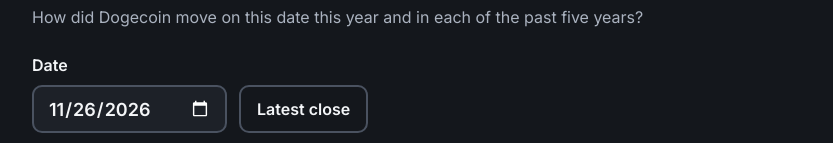
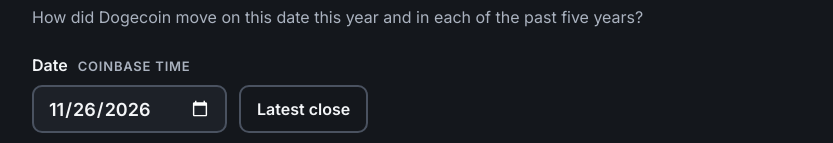
Before and after one commit to LOUIEFISH/louiefish.github.io, a plain HTML site: page doge-tracker/index.html in a window 1280 px wide. Shown: the part 163-306 px from the top of the page, without its empty margins (222-1055 px from the left). Drawn offline with Linux system fonts and the light colour scheme; no server answers.

Commit message:
Tracker: COINBASE TIME label next to Date
Co-Authored-By: Claude Opus 5.5 <noreply@anthropic.com>
Claude-Session: https://claude.ai/code/session_01Fo58rsnLtQ2jbr4Wor9TX4

```diff
--- a/doge-tracker/index.html
+++ b/doge-tracker/index.html
@@ -37,6 +37,7 @@ tr:last-child td{border-bottom:0}
 td.num{text-align:right;font-variant-numeric:tabular-nums;white-space:nowrap}
 .UP{color:var(--up)}.DOWN{color:var(--dn)}.NO{color:var(--no)}
 .chg{font-weight:700;white-space:nowrap}
+.ct{color:var(--mute);font-size:13px;letter-spacing:.06em;margin-left:6px}
 .src{color:var(--mute);font-size:14px;margin-top:20px}
 @media(max-width:600px){table{font-size:15px}.stack thead{display:none}.stack tr{display:grid;padding:10px 14px;border-bottom:1px solid var(--line)}.stack td{display:flow-root;border:0;padding:4px 0;padding-inline-start:8.5em;text-align:start}.stack td::before{content:attr(data-l);float:inline-start;width:7.75em;margin-inline-start:-8.5em;color:var(--mute);font-size:14px}}
 </style></head><body>
@@ -44,7 +45,7 @@ td.num{text-align:right;font-variant-numeric:tabular-nums;white-space:nowrap}
 <a class="home" href="../">RETURN HOME</a>
 <h1>DOGECOIN SPIKE TRACKER</h1>
 <p class="q">How did Dogecoin move on this date this year and in each of the past five years?</p>
-<div class="row"><div><label for="d">Date</label><input type="date" id="d"></div><button id="today" type="button">Latest close</button></div>
+<div class="row"><div><label for="d">Date <span class="ct">COINBASE TIME</span></label><input type="date" id="d"></div><button id="today" type="button">Latest close</button></div>
 <table class="stack"><thead><tr><th>Date</th><th style="text-align:right">Closing price</th><th style="text-align:right">7-day change</th></tr></thead><tbody id="t"></tbody></table>
 <p class="src">Prices: Coinbase DOGE-USD daily close at midnight UTC, live from Coinbase each time the page opens. History begins Jun 3, 2021. 7-day change compares the closing price to the close 7 days earlier. Each day's close is set at 7 pm Eastern (8 pm during daylight saving time).</p>
 </main>
```
